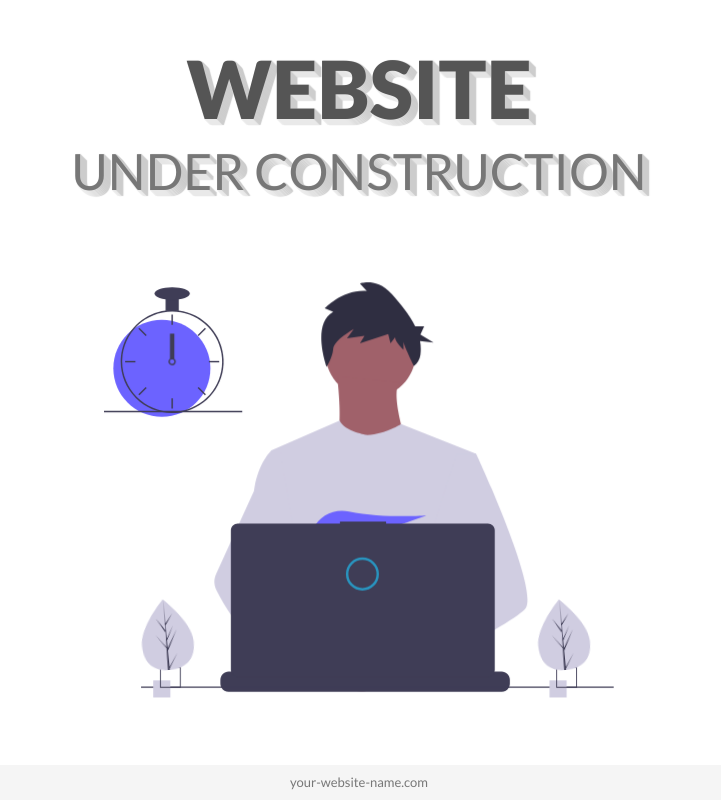
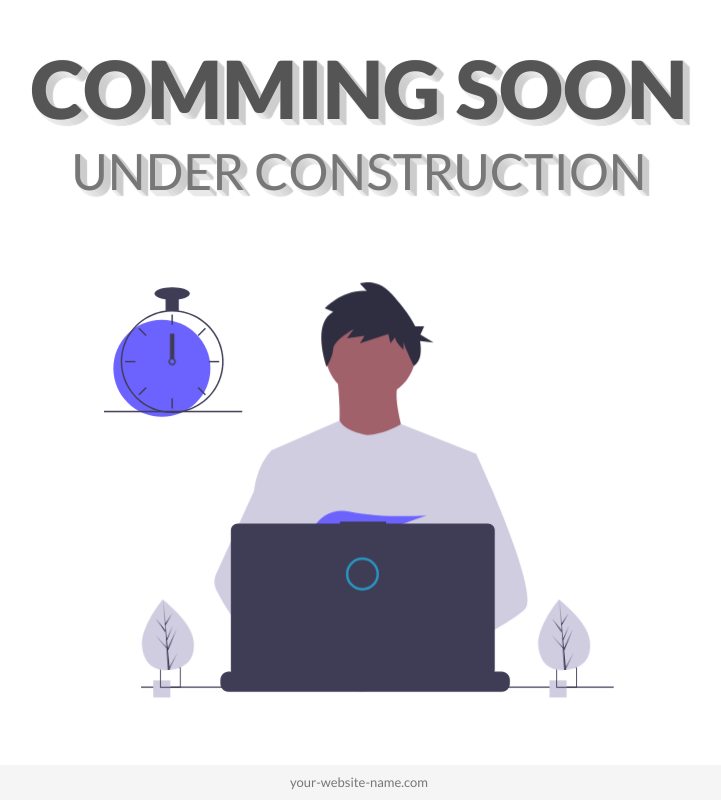
Before and after one commit to omidsgn/omidsgn, a plain HTML site: page index.html in a window 1280 px wide. Shown: the whole page, without its empty margins (281-1002 px from the left). Drawn offline with nearby package versions, Linux system fonts and the light colour scheme.

Commit message:
Update index.html

```diff
--- a/index.html
+++ b/index.html
@@ -28,7 +28,7 @@
     <div class="container">
       <div class="row justify-content-center">
         <div class="col-md-10 main-title">
-          <h1>Website</h1>
+          <h1>Comming Soon</h1>
           <h2>under construction</h2>
         </div>
       </div>
```
